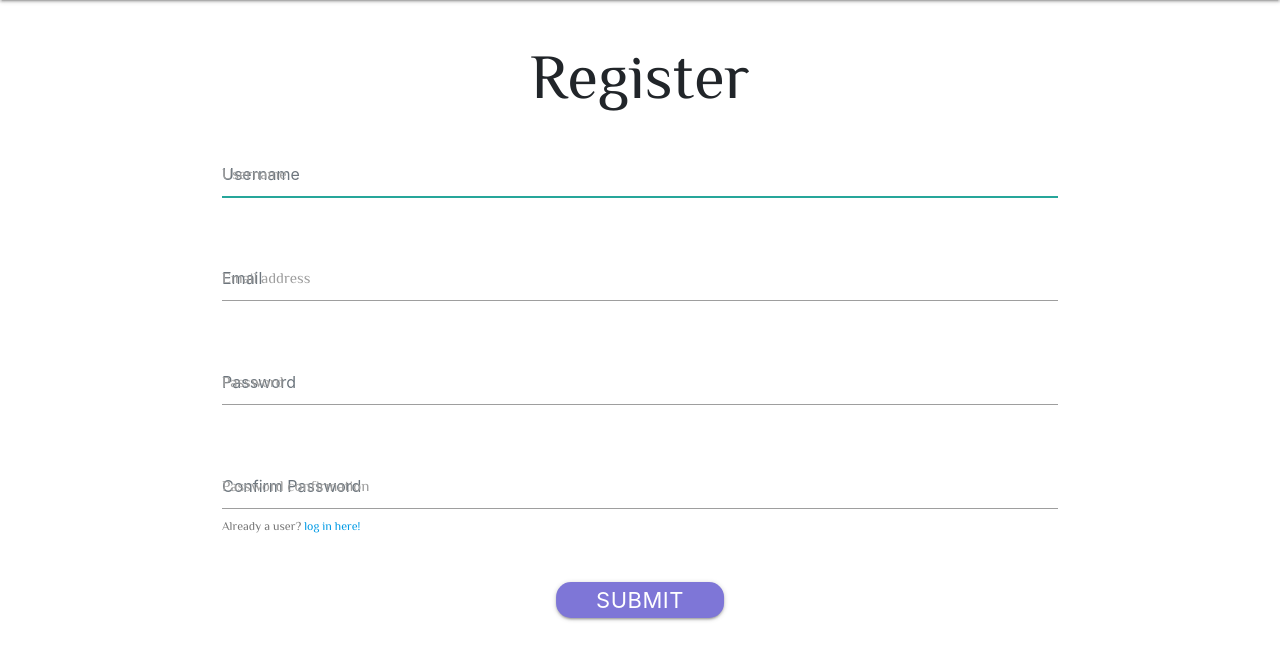
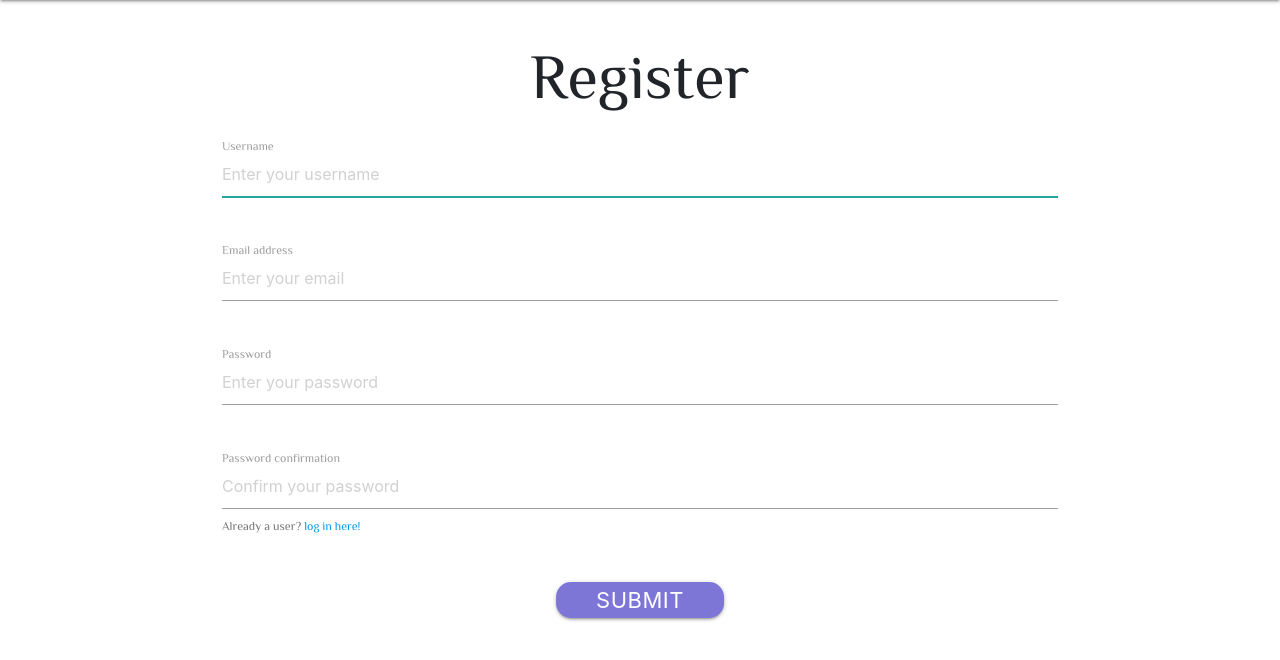
Before and after one commit to knowindeep-int/knowindeep_website, a Django app: page /user/register/ in a window 1280 px wide. Shown: the part 64-724 px from the top of the page. Run offline with Django 3.2, Linux system fonts and the light colour scheme; some libraries are stand-ins or nearby versions.

Commit message:
customised user register forms

```diff
--- a/site_users/forms.py
+++ b/site_users/forms.py
@@ -6,8 +6,8 @@ class CreateUserForm(UserCreationForm):
 
     def __init__(self, *args, **kwargs):
             super(CreateUserForm,self).__init__(*args,**kwargs)
-            self.fields['password1'].widget = forms.PasswordInput(attrs={'class':'form-control','placeholder':'Password'})
-            self.fields['password2'].widget = forms.PasswordInput(attrs={'class':'form-control','placeholder':'Confirm Password'})
+           # self.fields['password1'].widget = forms.PasswordInput(attrs={'class':'form-control','placeholder':'Password'})
+           # self.fields['password2'].widget = forms.PasswordInput(attrs={'class':'form-control','placeholder':'Confirm Password'})
             # self.fields['password1'].widget = forms.PasswordInput(attrs={'placeholder':'Password'})
             # self.fields['password2'].widget = forms.PasswordInput(attrs={'placeholder':'Confirm Password'})
             # self.fields['email'].widget = forms.PasswordInput(attrs={'placeholder':'Email'})
@@ -21,7 +21,7 @@ class CreateUserForm(UserCreationForm):
             'password1',
             'password2'
         ]
-        widgets = {
-            'email' : forms.TextInput(attrs={'class':'form-control','placeholder':'Email'}),
-            'username' : forms.TextInput(attrs={'class':'form-control','placeholder':'Username'})
-        }
+        # widgets = {
+        #     'email' : forms.TextInput(attrs={'class':'form-control','placeholder':'Email'}),
+        #     'username' : forms.TextInput(attrs={'class':'form-control','placeholder':'Username'})
+        # }
--- a/templates/site_users/register.html
+++ b/templates/site_users/register.html
@@ -17,36 +17,28 @@
         <div class="row">
           <div class="input-field col s12">
           <label for="inputEmail3">{{ form.username.label }}</label>
-            <div>
-              {{ form.username}}
-            </div>
+            <input type="text" name="username" maxlength="150" autofocus required id="id_username" placeholder="Enter your username">
           </div>
         </div>
 
         <div class="row">
           <div class="input-field col s12">
           <label for="inputPassword3">{{ form.email.label }}</label>
-            <div>
-              {{ form.email }}
-            </div>
+            <input type="email" name="email" maxlength="254" id="id_email" placeholder="Enter your email">
           </div>
         </div>
 
         <div class="row">
           <div class="input-field col s12">
           <label for="inputPassword3">{{ form.password1.label }}</label>
-            <div>
-              {{ form.password1 }}
-            </div>
+            <input type="password" name="password1" autocomplete="new-password" required="" id="id_password1" placeholder="Enter your password">
           </div>
         </div>
 
         <div class="row">
           <div class="input-field col s12">
           <label for="inputPassword3">{{ form.password2.label }}</label>
-            <div>
-              {{ form.password2 }}
-            </div>
+            <input type="password" name="password2" autocomplete="new-password" required="" id="id_password2" placeholder="Confirm your password">
             <span class="helper-text">Already a user? <a href="http://127.0.0.1:8000/user/login/">log in here!</a></span>
           </div>
         </div>
```
Also changed, not shown: db.sqlite3, templates/site_users/login.html (line endings or trailing spaces).
